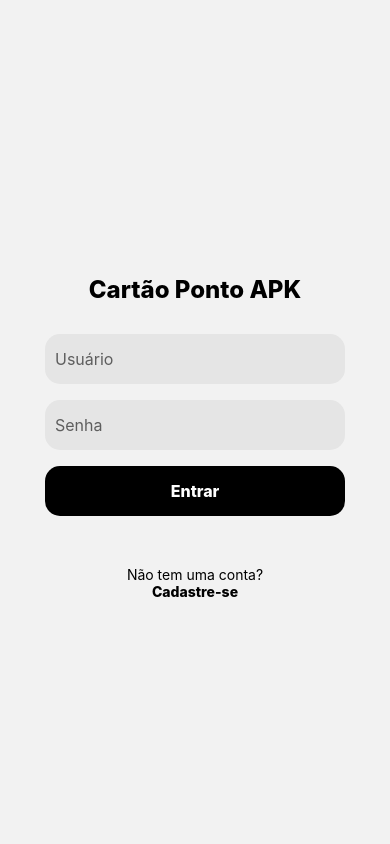
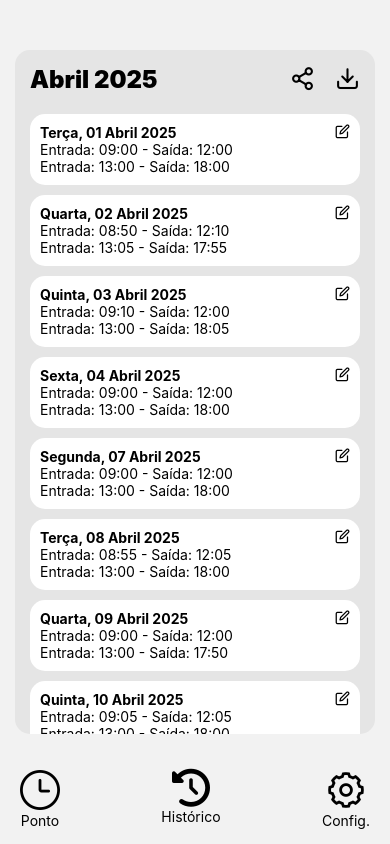
Before and after one commit to Igor-Maceno/cartao-ponto-sdk, a React Native app: screen /Historico in a window 390 px wide. Built offline with nearby package versions, Linux system fonts and the light colour scheme.

Commit message:
Página de histórico

```diff
--- a/App.tsx
+++ b/App.tsx
@@ -5,6 +5,7 @@ import { StatusBar } from "react-native";
 
 import Login from "./src/pages/login";
 import Register from "./src/pages/cadastro";
+import { Historico } from "./src/pages/historico";
 import { Home } from "./src/pages/home";
 
 const Stack = createNativeStackNavigator();
@@ -12,11 +13,15 @@ const Stack = createNativeStackNavigator();
 export default function App() {
   return (
     <>
-      <NavigationContainer >
-        <Stack.Navigator initialRouteName="Login" screenOptions={{ headerShown: false }}>
+      <NavigationContainer>
+        <Stack.Navigator
+          initialRouteName="Login"
+          screenOptions={{ headerShown: false }}
+        >
           <Stack.Screen name="Home" component={Home} />
           <Stack.Screen name="Login" component={Login} />
           <Stack.Screen name="Cadastro" component={Register} />
+          <Stack.Screen name="Historico" component={Historico} />
         </Stack.Navigator>
       </NavigationContainer>
     </>
--- /dev/null
+++ b/src/components/DayReport/index.tsx
@@ -0,0 +1,32 @@
+import React from "react";
+import { View, Text, StyleSheet } from "react-native";
+import { Feather } from "@expo/vector-icons";
+
+export const DayReport = ({ usuario }) => {
+  return (
+    <View style={{marginTop: 20, marginBottom: 20}}>
+      {usuario.registros.map((registro, index) => (
+        <View key={index} style={styles.container}>
+          <View style={{ justifyContent: "space-between", flexDirection: "row", flexWrap: "nowrap" }}>
+            <Text style={{fontSize: 14, fontWeight: "bold"}}>{registro.dataCompleta}</Text>
+            <Feather name="edit" size={15} color="black" />
+          </View>
+          {registro.pontos.map((ponto, i) => (
+            <Text key={i}>
+              Entrada: {ponto.entrada} - Saída: {ponto.saida}
+            </Text>
+          ))}
+        </View>
+      ))}
+    </View>
+  );
+};
+
+const styles = StyleSheet.create({
+  container: {
+    backgroundColor: "#FFF",
+    borderRadius: 15,
+    padding: 10,
+    marginBottom: 10,
+  },
+});
--- /dev/null
+++ b/src/components/MonthlyReport/index.tsx
@@ -0,0 +1,44 @@
+import React from "react";
+import { View, Text, StyleSheet, ScrollView } from "react-native";
+import { Feather } from "@expo/vector-icons";
+import data from "../../db/data.json";
+import { DayReport } from "../DayReport";
+
+export const MonthlyReport = () => {
+  const usuario = data.users[0];
+  const registros = data.users[0].registros;
+
+  const mesAlvo = "Abril";
+  const anoAlvo = "2025";
+
+  const registrosFiltrados = registros.filter((registro) => {
+    return (
+      registro.dataCompleta.includes(mesAlvo) &&
+      registro.dataCompleta.includes(anoAlvo)
+    );
+  });
+  const titulo = registrosFiltrados[0]?.dataCompleta.split(",")[1].trim(); // "01 Abril 2025"
+  const [dia, mes, ano] = titulo.split(" "); // ["01", "Abril", "2025"]
+  const tituloFormatado = `${mes} ${ano}`; // "Abril 2025"
+
+  return (
+    <>
+      <View style={styles.container}>
+        <Text style={{ fontSize: 24, fontWeight: 900}}>{tituloFormatado}</Text>
+        <View style={{ gap: 20, flexDirection: "row", flexWrap: "nowrap" }}>
+          <Feather name="share-2" size={25} color="black" />
+          <Feather name="download" size={25} color="black" />
+        </View>
+      </View>
+      <DayReport usuario={usuario}/>
+    </>
+  );
+};
+
+const styles = StyleSheet.create({
+  container: {
+    flexDirection: "row",
+    flexWrap: "nowrap",
+    justifyContent: "space-between",
+  },
+});
--- a/src/components/menu/index.tsx
+++ b/src/components/menu/index.tsx
@@ -23,7 +23,13 @@ export const Menu = () => {
 
 const styles = StyleSheet.create({
   container:{
-    padding: 30,
+    position: "absolute",
+    bottom: 0,
+    left: 0,
+    right: 0,
+    padding: 15,
+    marginRight: 5,
+    marginLeft: 5,
     flexDirection: "row",
     flexWrap: "nowrap",
     justifyContent: "space-between",
--- a/src/db/data.json
+++ b/src/db/data.json
@@ -1,3 +1,73 @@
 {
-    "users": []
-}
+    "users": [
+      {
+        "id": 1,
+        "nome": "Igor",
+        "registros": [
+          {
+            "dataCompleta": "Terça, 01 Abril 2025",
+            "pontos": [
+              { "entrada": "09:00", "saida": "12:00" },
+              { "entrada": "13:00", "saida": "18:00" }
+            ]
+          },
+          {
+            "dataCompleta": "Quarta, 02 Abril 2025",
+            "pontos": [
+              { "entrada": "08:50", "saida": "12:10" },
+              { "entrada": "13:05", "saida": "17:55" }
+            ]
+          },
+          {
+            "dataCompleta": "Quinta, 03 Abril 2025",
+            "pontos": [
+              { "entrada": "09:10", "saida": "12:00" },
+              { "entrada": "13:00", "saida": "18:05" }
+            ]
+          },
+          {
+            "dataCompleta": "Sexta, 04 Abril 2025",
+            "pontos": [
+              { "entrada": "09:00", "saida": "12:00" },
+              { "entrada": "13:00", "saida": "18:00" }
+            ]
+          },
+          {
+            "dataCompleta": "Segunda, 07 Abril 2025",
+            "pontos": [
+              { "entrada": "09:00", "saida": "12:00" },
+              { "entrada": "13:00", "saida": "18:00" }
+            ]
+          },
+          {
+            "dataCompleta": "Terça, 08 Abril 2025",
+            "pontos": [
+              { "entrada": "08:55", "saida": "12:05" },
+              { "entrada": "13:00", "saida": "18:00" }
+            ]
+          },
+          {
+            "dataCompleta": "Quarta, 09 Abril 2025",
+            "pontos": [
+              { "entrada": "09:00", "saida": "12:00" },
+              { "entrada": "13:00", "saida": "17:50" }
+            ]
+          },
+          {
+            "dataCompleta": "Quinta, 10 Abril 2025",
+            "pontos": [
+              { "entrada": "09:05", "saida": "12:05" },
+              { "entrada": "13:00", "saida": "18:00" }
+            ]
+          },
+          {
+            "dataCompleta": "Sexta, 11 Abril 2025",
+            "pontos": [
+              { "entrada": "09:00", "saida": "12:00" },
+              { "entrada": "13:00", "saida": "18:00" }
+            ]
+          }
+        ]
+      }
+    ]
+  }
--- /dev/null
+++ b/src/pages/historico/index.tsx
@@ -0,0 +1,27 @@
+import React from "react";
+import { View, Text, StyleSheet, ScrollView } from "react-native";
+import { Menu } from "../../components/menu";
+import { MonthlyReport } from "../../components/MonthlyReport";
+
+export const Historico = () => {
+  return (
+    <>
+      <ScrollView style={styles.container}>
+        <MonthlyReport />
+      </ScrollView>
+      <Menu />
+    </>
+  );
+};
+
+const styles = StyleSheet.create({
+  container: {
+    backgroundColor: "#E5E5E5",
+    borderRadius: 15,
+    marginTop: 50,
+    marginBottom: 110,
+    marginLeft: 15,
+    marginRight: 15,
+    padding: 15,
+  },
+});
--- a/src/pages/home/index.tsx
+++ b/src/pages/home/index.tsx
@@ -3,7 +3,7 @@ import { Modal, View, Text, StyleSheet, TouchableOpacity } from "react-native";
 import { Menu } from "../../components/menu";
 import { Feather, Ionicons, MaterialIcons } from "@expo/vector-icons";
 
-export const Home = () => {
+export const Home = ({ navigation }) => {
   const [dataFormatada, setDataFormatada] = useState("");
   const [horarioFormatado, setHorarioFormatado] = useState("");
   const [modalVisible, setModalVisible] = useState(false);
@@ -54,6 +54,7 @@ export const Home = () => {
     return () => clearInterval(intervalo); // limpa ao desmontar
   }, []);
   return (
+    <>
       <View style={styles.container}>
         <View style={styles.icons}>
           <Feather name="user" size={30} color="black" />
@@ -93,21 +94,29 @@ export const Home = () => {
               <View style={styles.modalBotoes}>
                 <TouchableOpacity
                   onPress={() => {
-                  /* lógica entrada */
+                    navigation.navigate("Historico");
                   }}
                   style={styles.opcao1}
                 >
                   <MaterialIcons name="login" size={25} color="#FFF" />
-                <Text style={{color: "#FFF", fontWeight: "bold", fontSize: 16}}>Entrada</Text>
+                  <Text
+                    style={{ color: "#FFF", fontWeight: "bold", fontSize: 16 }}
+                  >
+                    Entrada
+                  </Text>
                 </TouchableOpacity>
                 <TouchableOpacity
                   onPress={() => {
-                  /* lógica saída */
+                    navigation.navigate("Historico");
                   }}
                   style={styles.opcao2}
                 >
                   <MaterialIcons name="logout" size={25} color="#FFF" />
-                <Text style={{color: "#FFF", fontWeight: "bold", fontSize: 16}}>Saída</Text>
+                  <Text
+                    style={{ color: "#FFF", fontWeight: "bold", fontSize: 16 }}
+                  >
+                    Saída
+                  </Text>
                 </TouchableOpacity>
               </View>
               <TouchableOpacity onPress={() => setModalVisible(false)}>
@@ -116,9 +125,9 @@ export const Home = () => {
             </View>
           </View>
         </Modal>
-
+      </View>
       <Menu />
-    </View>
+    </>
   );
 };
 
@@ -150,23 +159,23 @@ const styles = StyleSheet.create({
   },
   modalOverlay: {
     flex: 1,
-    justifyContent: 'flex-end', // Gruda no rodapé
-    backgroundColor: 'rgba(0,0,0,0.3)',
+    justifyContent: "flex-end", // Gruda no rodapé
+    backgroundColor: "rgba(0,0,0,0.3)",
   },
   modalContent: {
-    backgroundColor: '#fff',
+    backgroundColor: "#fff",
     padding: 30,
     borderTopLeftRadius: 20,
     borderTopRightRadius: 20,
-    alignItems: 'center',
+    alignItems: "center",
   },
   modalTitle: {
     fontSize: 18,
     marginBottom: 10,
-    fontWeight: 'bold',
+    fontWeight: "bold",
   },
   modalBotoes: {
-    flexDirection: 'row',
+    flexDirection: "row",
     gap: 20,
   },
   opcao1: {
@@ -177,10 +186,10 @@ const styles = StyleSheet.create({
     padding: 15,
     borderRadius: 10,
     minWidth: 150,
-    alignItems: 'center',
-    justifyContent: "center"
+    alignItems: "center",
+    justifyContent: "center",
   },
-  opcao2:{
+  opcao2: {
     flexDirection: "row",
     flexWrap: "nowrap",
     gap: 10,
@@ -188,6 +197,6 @@ const styles = StyleSheet.create({
     padding: 15,
     borderRadius: 10,
     minWidth: 150,
-    justifyContent: "center"
-  }
+    justifyContent: "center",
+  },
 });
```
Lines whose indentation alone changed are shown as unchanged.
